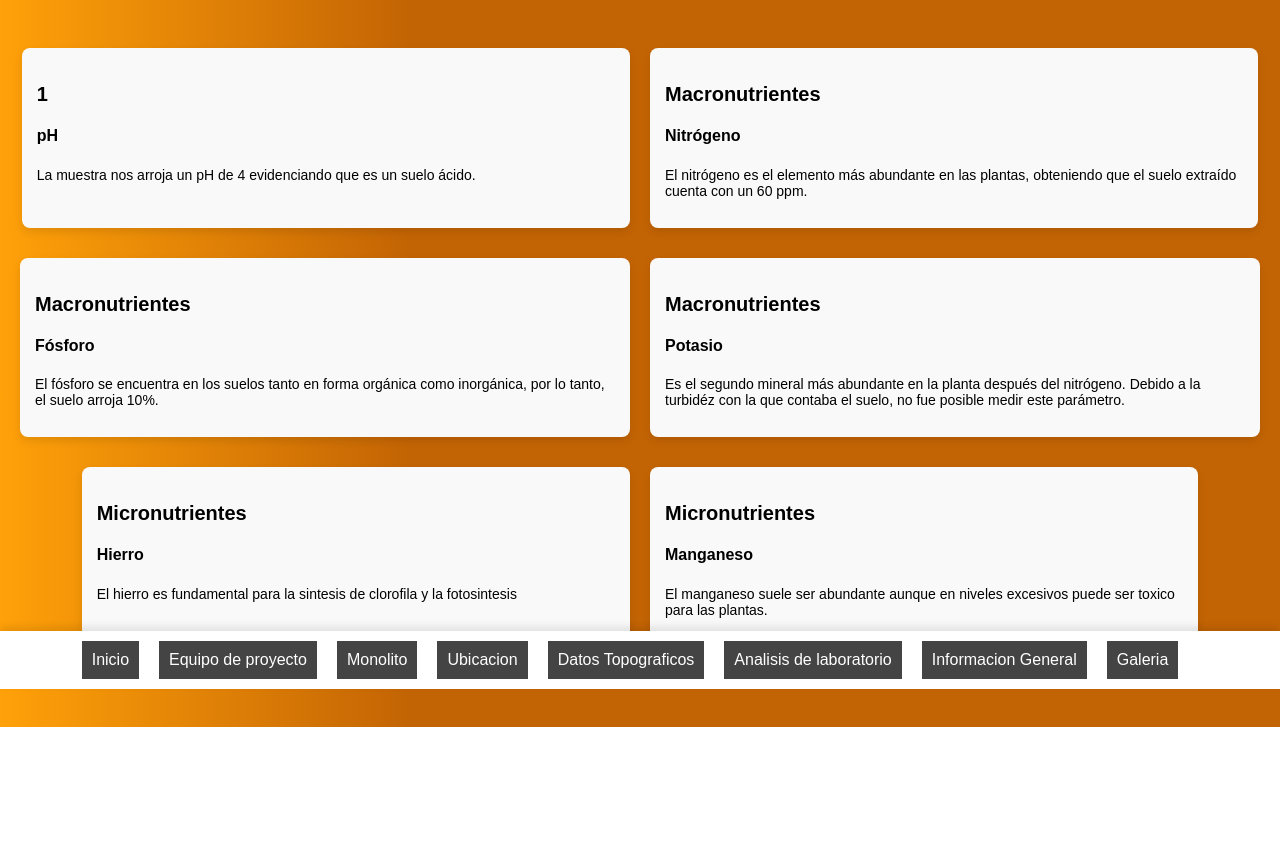
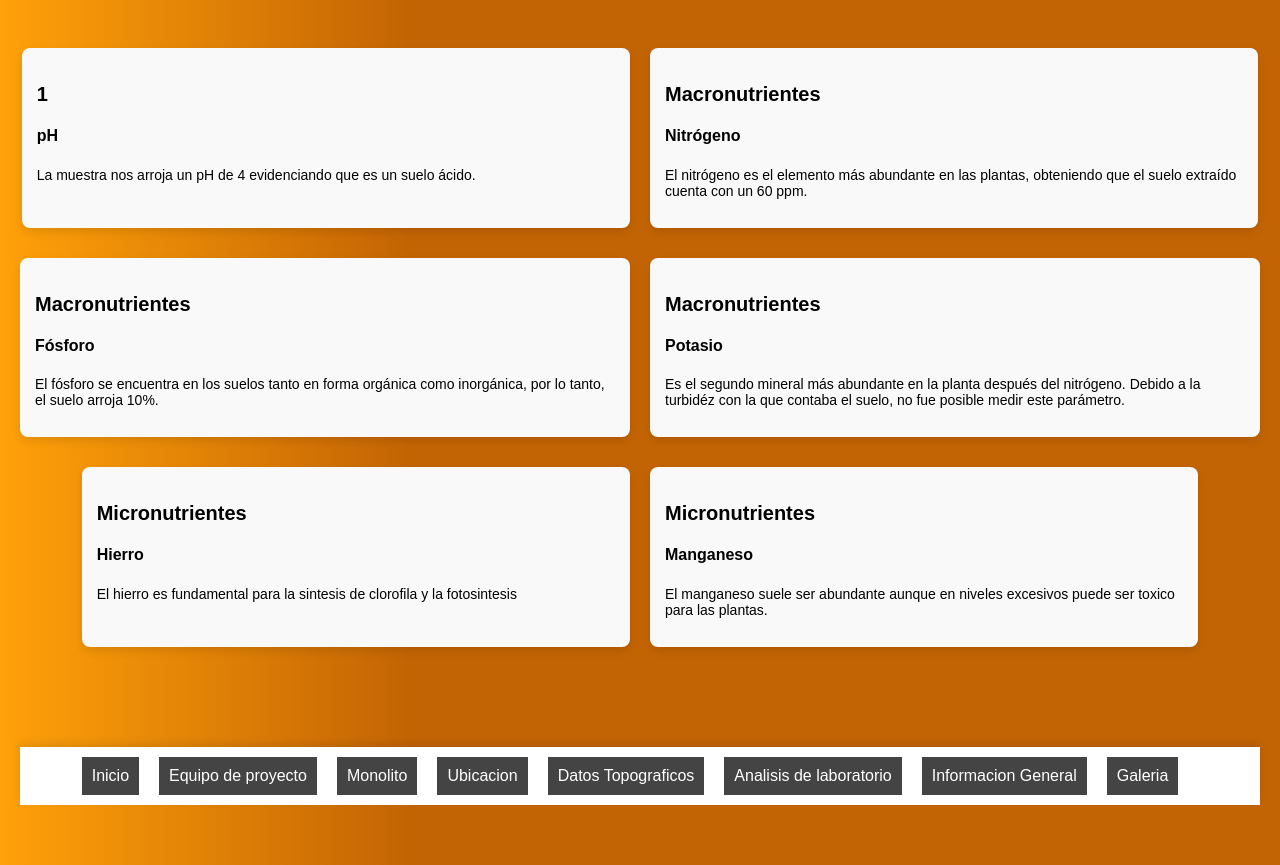
Before and after one commit to Drodriguez87/matis, a plain HTML site: page Paginas/Analisis.html in a window 1280 px wide. Shown: the part 111-976 px from the top of the page. Before the commit the page ends 838 px from the top, so only its background shows below. Drawn offline with Linux system fonts and the light colour scheme.

Commit message:
quinto intento

```diff
--- a/Paginas/Analisis.html
+++ b/Paginas/Analisis.html
@@ -11,6 +11,7 @@
         <h1>MONOLITO - Suelos</h1>
         <H4>Municipio Pandi - Cundinamarca - Vereda el Guarumo</H4>
     </header>
+    <main>
 
         <div class="content">
             <!-- Dos columnas con dos filas -->
@@ -54,7 +55,11 @@
                 </div>
             </div>
         </div>
+    </main>
+    <footer>
 
+    <footer>
+        <div class="content">
             <nav class="menu">
                 <ul>
                     <li><a href="../index.html">Inicio</a></li>
@@ -68,6 +73,8 @@
                 </ul>
 
             </nav>
+        </div>
+    </footer>
 
 </body>
 </html>
--- a/estilos/style.css
+++ b/estilos/style.css
@@ -59,7 +59,7 @@ header {
 
 /* Menú de navegación */
 nav.menu {
-    position: fixed; /* Fijamos el menú a la parte inferior */
+    position: relative;/* Fijamos el menú a la parte inferior */
     bottom: 0;
     left: 0;
     width: 100%;
```
Also changed, not shown: Paginas/Datos.html (+6 -1 lines), Paginas/Equipo.html (+4 -4 lines), Paginas/Galeria.html (+6 -2 lines), Paginas/Informacion.html (+6 -2 lines), Paginas/Monolito.html (+6 -1 lines), Paginas/Ubicacion.html (+6 -4 lines), index.html (+6 -3 lines). Lines whose indentation alone changed are shown as unchanged.
